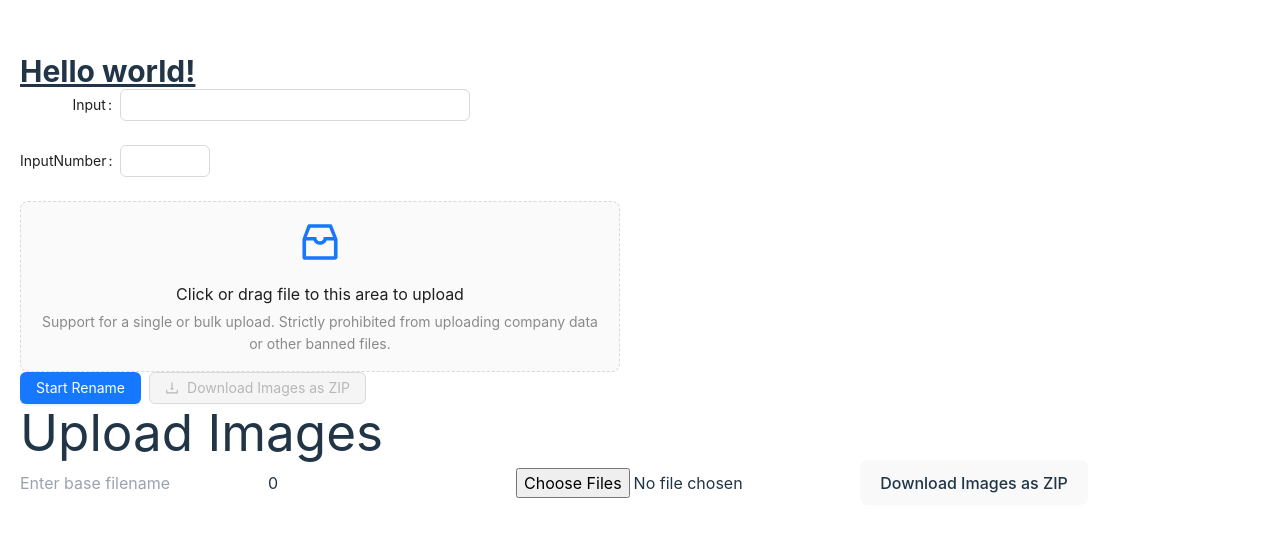
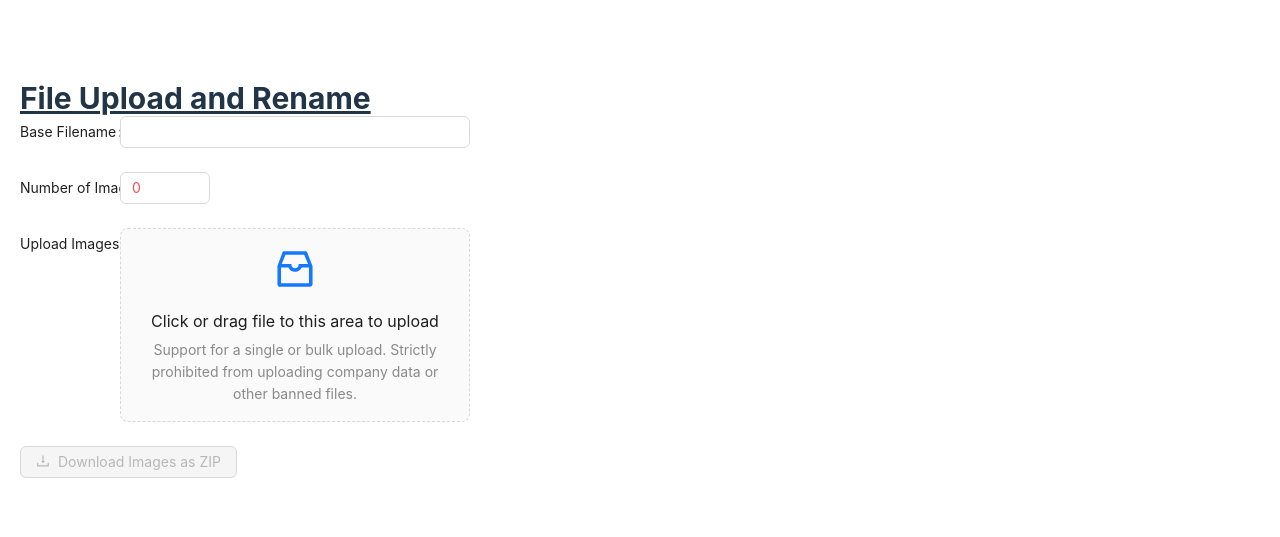
Before and after one commit to blaycoder/File-Renamer, a React (Vite) app: page / in a window 1280 px wide. Shown: the part 121-658 px from the top of the page. Built offline with nearby package versions, Linux system fonts and the light colour scheme.

Commit message:
made changes to the success message

```diff
--- a/src/App.jsx
+++ b/src/App.jsx
@@ -1,6 +1,6 @@
 import { useState } from "react";
 import axios from "axios";
-import { Form, Input, InputNumber, Upload, message, Button, Flex } from "antd";
+import { Form, Input, InputNumber, Upload, message, Button } from "antd";
 import { InboxOutlined, DownloadOutlined } from "@ant-design/icons";
 
 function App() {
@@ -10,27 +10,32 @@ function App() {
   const [uploadStatus, setUploadStatus] = useState(true);
   const { Dragger } = Upload;
 
+  // Custom file upload handler with renaming logic
+  const handleUpload = async ({ file, onSuccess, onError }) => {
+    const formData = new FormData();
 
-    const handleUpload = async () => {
-    if (files.length !== imageCount) {
-      alert(`Please upload exactly ${imageCount} images.`);
-      return;
+    //Loop through the uploaded files and rename
+    for (let file_counter = 0; file_counter < files.length; file_counter++) {
+      console.log(file_counter);
     }
 
-    const formData = new FormData();
-    Array.from(files).forEach((file, index) => {
-      const newFilename = `${baseFilename}_${index + 1}${file.name.substring(
+    // Generate a new filename with baseFilename and index
+    const index = files.length + 1; // Track the index for naming
+    const newFilename = `${baseFilename}_${index}${file.name.substring(
       file.name.lastIndexOf(".")
     )}`;
+
+    // Append the file to the FormData with the new filename
     formData.append("images", file, newFilename);
-    });
 
     try {
       await axios.post("http://localhost:3000/upload", formData);
-      alert("Images uploaded successfully!");
+      onSuccess("File uploaded successfully");
+      message.success(`${file.name} uploaded and renamed  successfully`);
     } catch (error) {
-      console.error("Error uploading images:", error);
-      alert("Error uploading images.");
+      console.error("Error uploading file:", error);
+      onError("Error uploading file");
+      message.error(`Error uploading ${newFilename}`);
     }
   };
 
@@ -38,16 +43,12 @@ function App() {
     name: "file",
     accept: "image/*",
     multiple: true,
-    customRequest: handleUpload,
+    customRequest: handleUpload, // Use custom request for file uploads
     onChange(info) {
       const { status } = info.file;
-      if (status !== "uploading") {
-        console.log(info.file, info.fileList);
-      }
       if (status === "done") {
-          setUploadStatus(false);
-          setFiles(info.fileList);
-        message.success(`${info.file.name} file uploaded successfully.`);
+        setUploadStatus(false); // Enable the download button after upload
+        setFiles(info.fileList); // Keep track of uploaded files
       } else if (status === "error") {
         message.error(`${info.file.name} file upload failed.`);
       }
@@ -56,18 +57,6 @@ function App() {
       console.log("Dropped files", e.dataTransfer.files);
     },
   };
-
-  const handleFileChange = (event) => {
-    setFiles(event.target.files);
-  };
-
-  // const normFile = (e) => {
-  //   if (Array.isArray(e)) {
-  //     return e;
-  //   }
-  //   return e?.fileList;
-  // };
-
 
   const handleDownload = async () => {
     try {
@@ -89,7 +78,7 @@ function App() {
 
   return (
     <div style={{ padding: "20px" }}>
-      <h1 className="text-3xl font-bold underline">Hello world!</h1>
+      <h1 className="text-3xl font-bold underline">File Upload and Rename</h1>
       <Form
         labelCol={{
           span: 4,
@@ -102,13 +91,22 @@ function App() {
           maxWidth: 600,
         }}
       >
-        <Form.Item label="Input">
-          <Input />
+        <Form.Item label="Base Filename">
+          <Input
+            value={baseFilename}
+            onChange={(e) => setBaseFilename(e.target.value)}
+          />
         </Form.Item>
 
-        <Form.Item label="InputNumber">
-          <InputNumber />
+        <Form.Item label="Number of Images">
+          <InputNumber
+            min={1}
+            value={imageCount}
+            onChange={(value) => setImageCount(value)}
+          />
         </Form.Item>
+
+        <Form.Item label="Upload Images">
           <Dragger {...props}>
             <p className="ant-upload-drag-icon">
               <InboxOutlined />
@@ -121,44 +119,17 @@ function App() {
               uploading company data or other banned files.
             </p>
           </Dragger>
-        <Flex gap="small">
-          <Button color="primary" variant="solid" onClick={handleUpload}>
-            Start Rename
-          </Button>
+        </Form.Item>
+
         <Button
           type="primary"
           icon={<DownloadOutlined />}
           onClick={handleDownload}
-            disabled={uploadStatus}
+          disabled={uploadStatus} // Button is disabled until files are uploaded
         >
           Download Images as ZIP
         </Button>
-        </Flex>
       </Form>
-      <h1>Upload Images</h1>
-      <input
-        type="text"
-        placeholder="Enter base filename"
-        value={baseFilename}
-        onChange={(e) => setBaseFilename(e.target.value)}
-        required
-      />
-      <input
-        type="number"
-        placeholder="Number of images"
-        value={imageCount}
-        onChange={(e) => setImageCount(Number(e.target.value))}
-        required
-      />
-      <input
-        type="file"
-        multiple
-        accept="image/*"
-        onChange={handleFileChange}
-        required
-      />
-      {/* <button onClick={handleUpload}>Upload Images</button> */}
-      <button onClick={handleDownload}>Download Images as ZIP</button>
     </div>
   );
 }
```
Lines whose indentation alone changed are shown as unchanged.
